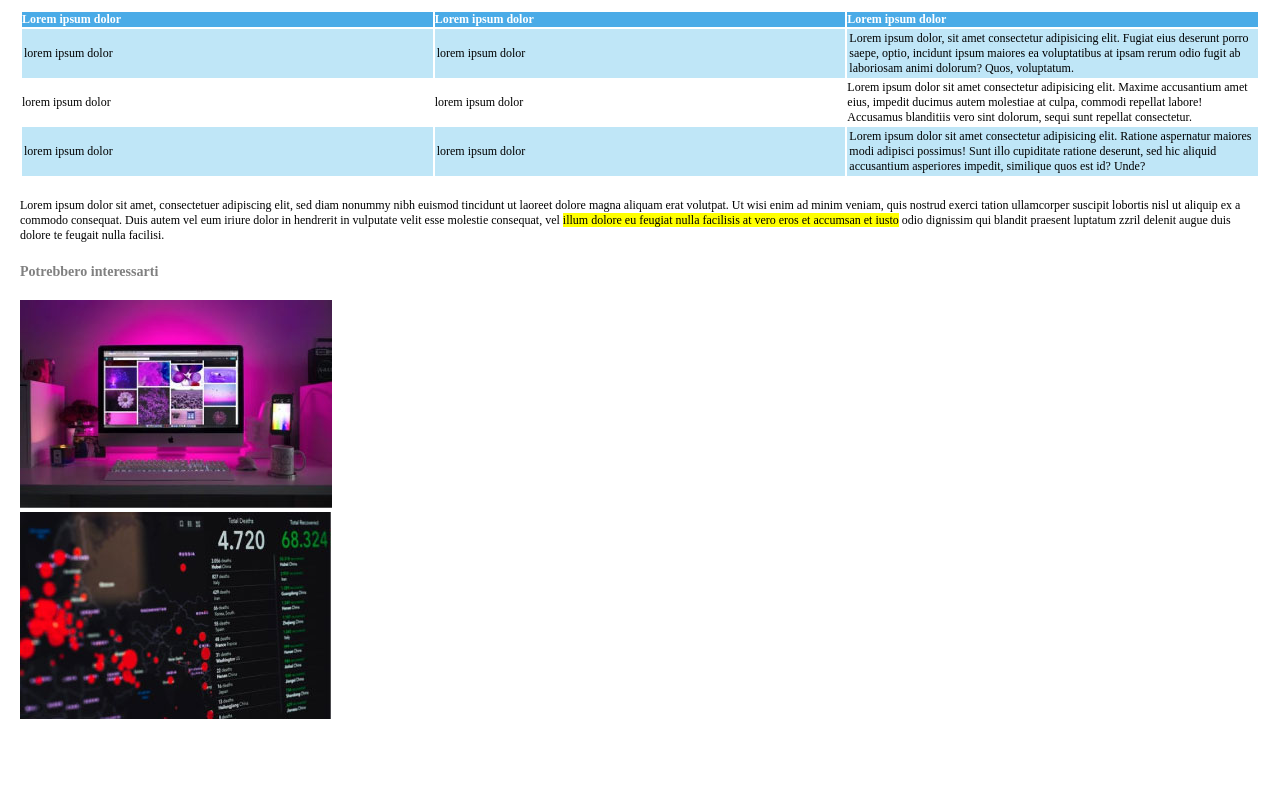
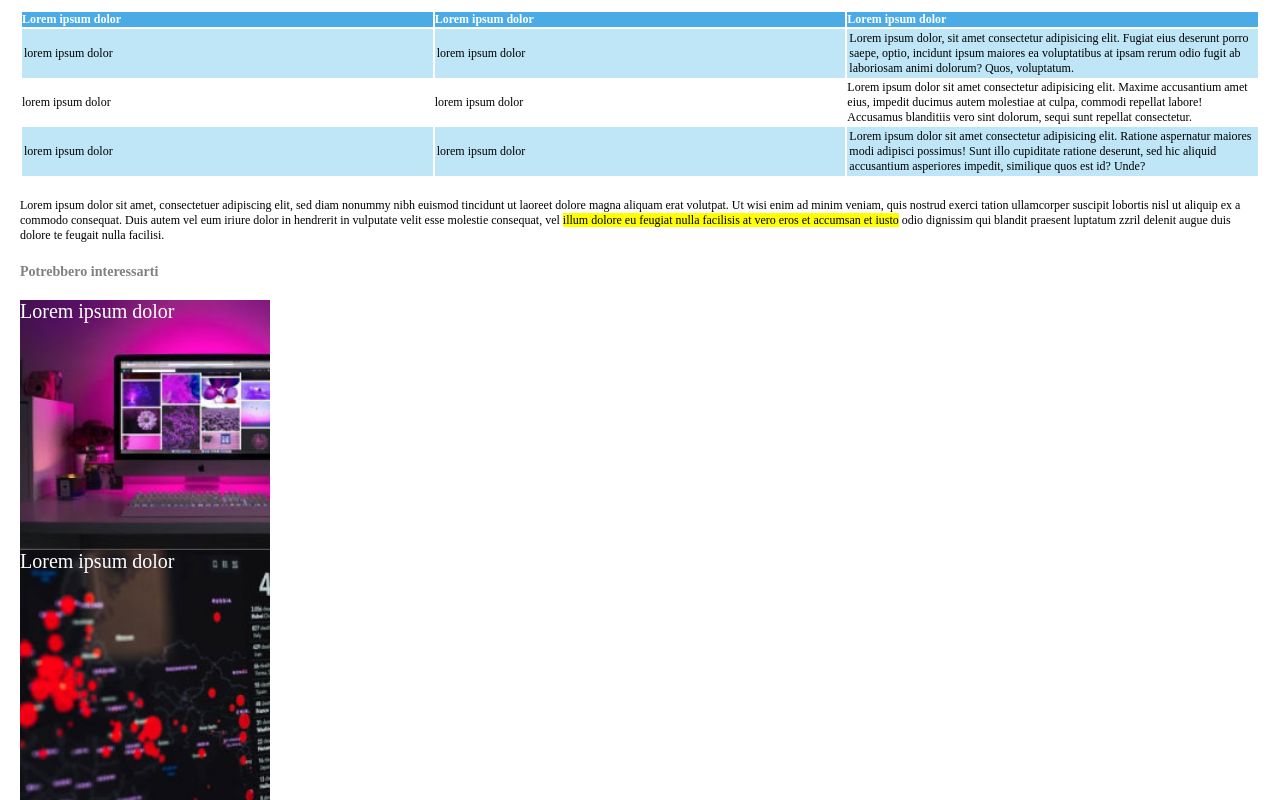
Before and after one commit to sertech89/html-css-booleaner, a plain HTML site: page index.html in a window 1280 px wide. Shown: the part 714-1514 px from the top of the page. Before the commit the page ends 1437 px from the top, so only its background shows below. Drawn offline with Linux system fonts and the light colour scheme.

Commit message:
la notte ha portato consiglio, correzione img

```diff
--- a/asset/css/style.css
+++ b/asset/css/style.css
@@ -59,6 +59,7 @@ margin-bottom: 20px;
 
 table{
     margin-top: 20px;
+    width: auto;
 }
 
 .prima-tabella{
@@ -90,3 +91,23 @@ h3{
     padding-left: 20px;
     padding-right: 20px;
 }
+
+.testo-immagine{
+    background-image: url('../img/monitor.jpg');
+    background-size: cover;
+    height: 250px;
+    width: 250px;
+    color: white;
+    font-size:20px;
+    margin-left:20px;
+}
+
+.testo-immagine2{
+    background-image: url('../img/graph.jpg');
+    background-size: cover;
+    height: 250px;
+    width: 250px;
+    color: white;
+    font-size: 20px;
+    margin-left:20px;
+}
--- a/index.html
+++ b/index.html
@@ -95,12 +95,14 @@
     <footer>
         <div class="img-finali">
             <h3 class="scrittore" >Potrebbero interessarti</h3>
+        </div>
 
-            <img  class="testo-immagine" src="./asset/img/monitor.jpg" alt="">
+        <div class="testo-immagine">
+            Lorem ipsum dolor
+        </div>
 
-            <br>
-
-            <img class="testo-immagine" src="./asset/img/graph.jpg" alt="">
+        <div class="testo-immagine2">
+            Lorem ipsum dolor
         </div>
 
     </footer>
```
